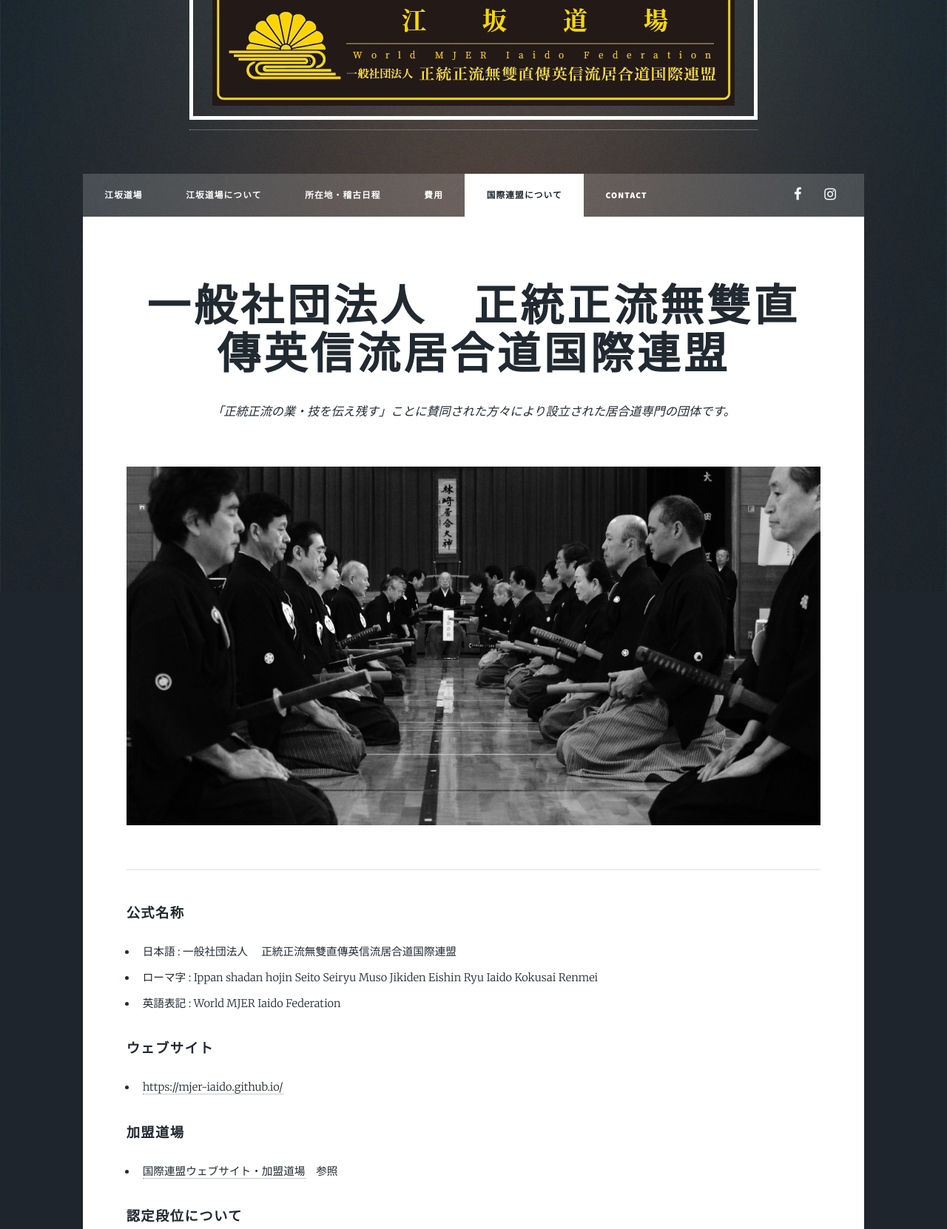
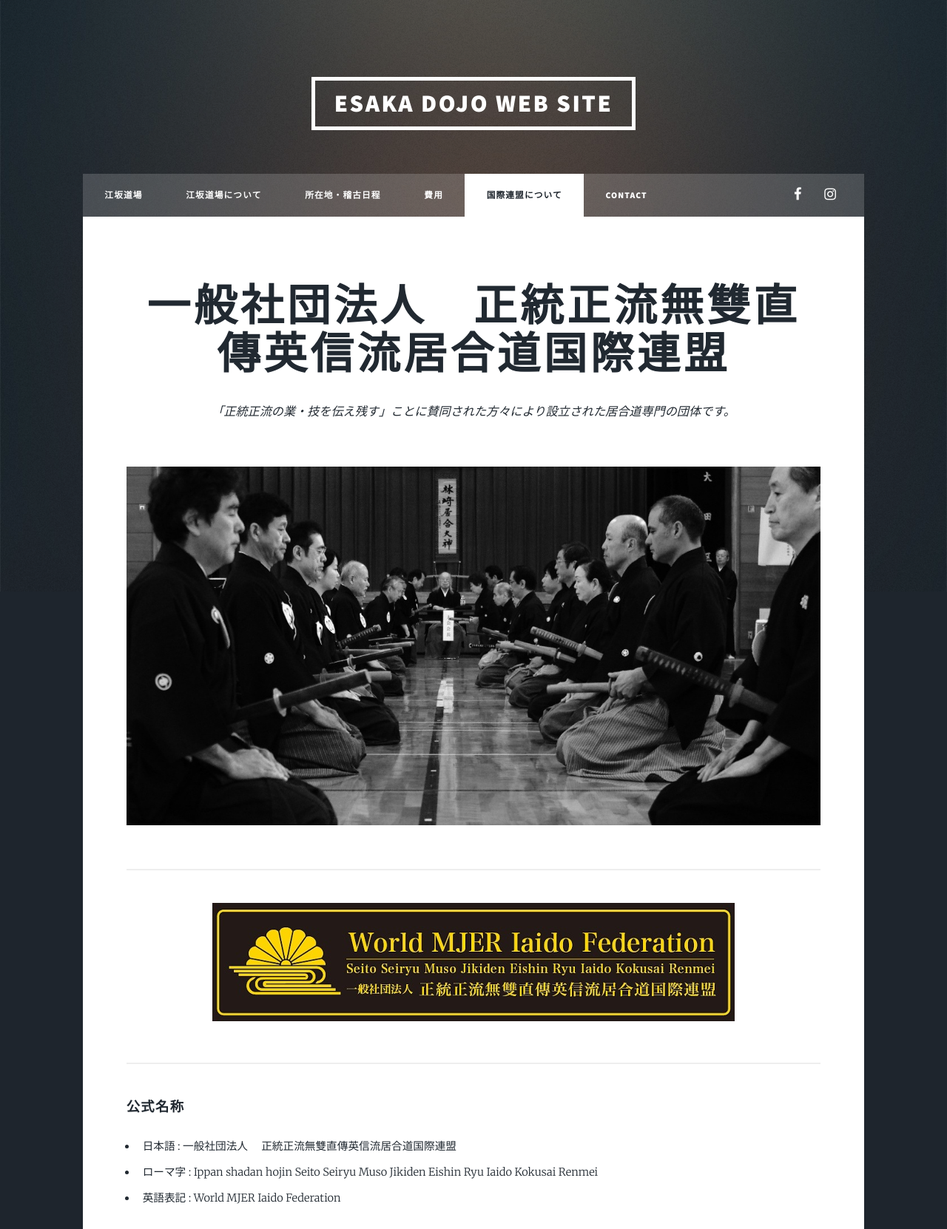
Before and after one commit to esaka-dojo/esaka-dojo.github.io, a plain HTML site: page mjer/index.html in a window 1280 px wide. Shown: the top 1662 px of the page at 74% size. Drawn offline with Linux system fonts and the light colour scheme.

Commit message:
site logo changed

```diff
--- a/mjer/index.html
+++ b/mjer/index.html
@@ -24,10 +24,8 @@
 
 <header id="header">
 
-    <a href="/">
-        <img class="logo" src="/images/_esaka_logo.jpg">
+    <a href="/" class="logo">Esaka dojo web site
     </a>
-
 </header>
 
 
@@ -73,6 +71,13 @@
 
                             <div class="image main"><img src="/images/about_mjer.jpg" alt="" /></div>
 
+
+
+<hr />
+
+<div align="center">
+    <img src="/images/_mjer_logo.jpg">
+</div>
 
 
 <hr />
```
Also changed, not shown: about-esakadojo/index.html (+1 -5 lines), adress/index.html (+1 -3 lines), cost/index.html (+1 -3 lines), index.html (+1 -3 lines), index.xml (+4 -3 lines).
